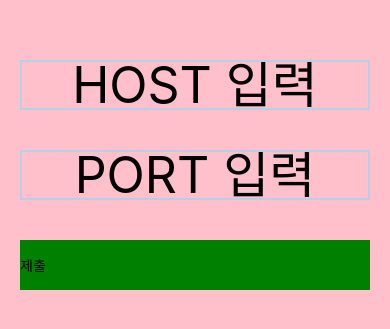
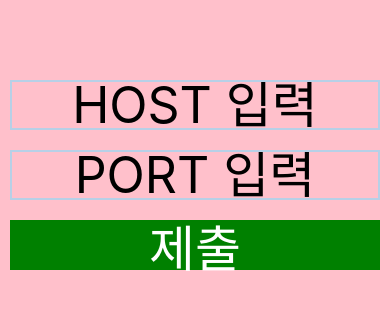
Before and after one commit to syki66/petcar-app, a React Native app: screen / in a window 390 px wide. Shown: the part 247-576 px from the top of the page. Built offline with nearby package versions, Linux system fonts and the light colour scheme.

Commit message:
add url check function

```diff
--- a/App.js
+++ b/App.js
@@ -17,10 +17,24 @@ export default class App extends React.Component {
   state = {
     isLogin: false,
     DCMotor: true,
-
-
   }
 
+  fetchUrl = () => {
+    var request = new XMLHttpRequest();
+    request.onreadystatechange = (e) => {
+      if (request.readyState !== 4) {
+        return;
+      }
+
+      if (request.status === 200) {
+        console.log('success', request.responseText);
+      } else {
+        console.warn('error');
+      }
+    };
+    request.open('GET', 'http://192.168.123.21:8080/dc_motor/1');
+    request.send();
+  }
 
   startFetchInterval = () => {
     //console.log("start")
@@ -35,7 +49,7 @@ export default class App extends React.Component {
     this.setState({ DCMotor: false });
   }
 
-  test = () => {
+  changeLoginStatusTrue = () => {
     this.setState({isLogin: true});
   }
 
@@ -43,7 +57,7 @@ export default class App extends React.Component {
   render(){
     return (
       !this.state.isLogin ? (
-        <IsLogin test = {this.test} />
+        <IsLogin changeLoginStatusTrue = {this.changeLoginStatusTrue} />
       ) : (
         <SafeAreaView>
           <Text>로그인 성공</Text>
--- a/IsLogin.js
+++ b/IsLogin.js
@@ -5,15 +5,35 @@ import { StyleSheet, Text, View, Button, TouchableWithoutFeedback, TouchableOpac
 
 export default class IsLogin extends React.Component {
     state = {
-
         host: "0.0.0.0",
         port: "8080",
     }
 
-    submitHostPort(){
-        alert(`http://${this.state.host}:${this.state.port}`);
+    checkUrlValidation = (url) => {
+        var request = new XMLHttpRequest();
+        request.onreadystatechange = (e) => {
+          if (request.readyState !== 4) {
+            return;
+          }
+
+          if (request.status === 200) {
+            alert('접속 성공');
+            this.props.changeLoginStatusTrue();
+          } else {
+            alert('호스트와 포트를 다시 한번 확인해주세요.');
+          }
+        };
+        request.open('GET', url);
+        request.send();
+    }
+
+    submitHostPort = () => {
+        const url = `http://${this.state.host}:${this.state.port}/`;
+        this.checkUrlValidation(url);
         //this.setState({isLogin : true});
-        this.props.test();
+        // if (this.checkUrlValidation(url)){
+        //     this.props.changeLoginStatusTrue();
+        // }
     }
 
     render() {
@@ -31,12 +51,11 @@ export default class IsLogin extends React.Component {
               style={styles.input}
             />
 
-
             <TouchableOpacity
               onPress={() => { this.submitHostPort() }}
               style={styles.button}
             >
-              <Text>제출</Text>
+              <Text style={styles.text}>제출</Text>
             </TouchableOpacity>
 
           </SafeAreaView>
@@ -55,19 +74,24 @@ const styles = StyleSheet.create({
     input: {
       borderWidth: 2,
       borderColor: '#B7D0E7',
-      margin: 20,
+      margin: 10,
       height: 50,
       fontSize: 50,
       textAlign: 'center'
     },
 
     button: {
-      margin: 20,
+      margin: 10,
       height: 50,
       fontSize: 50,
       color: 'green',
       backgroundColor: 'green',
-      justifyContent: 'center'
+      justifyContent: 'center',
+    },
 
+    text: {
+        textAlign: 'center',
+        fontSize: 50,
+        color: 'white'
     }
 })
```
